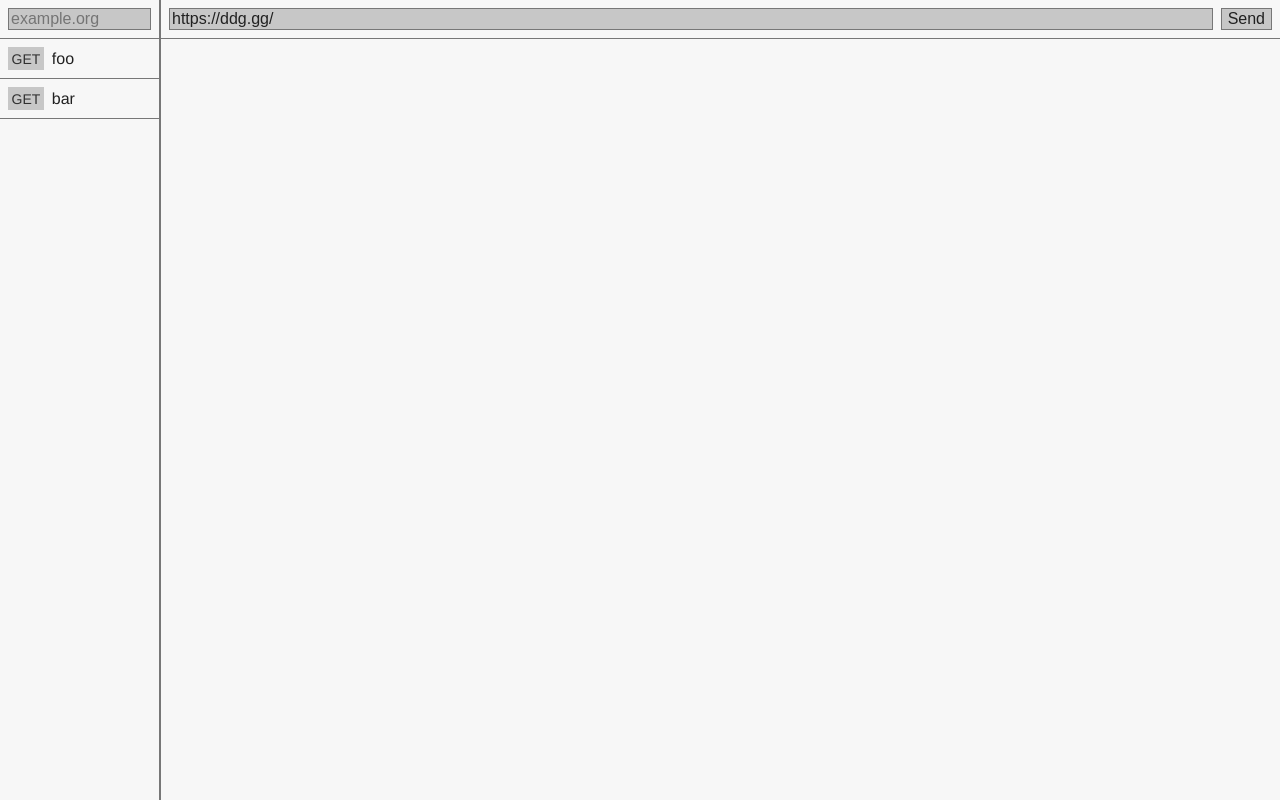
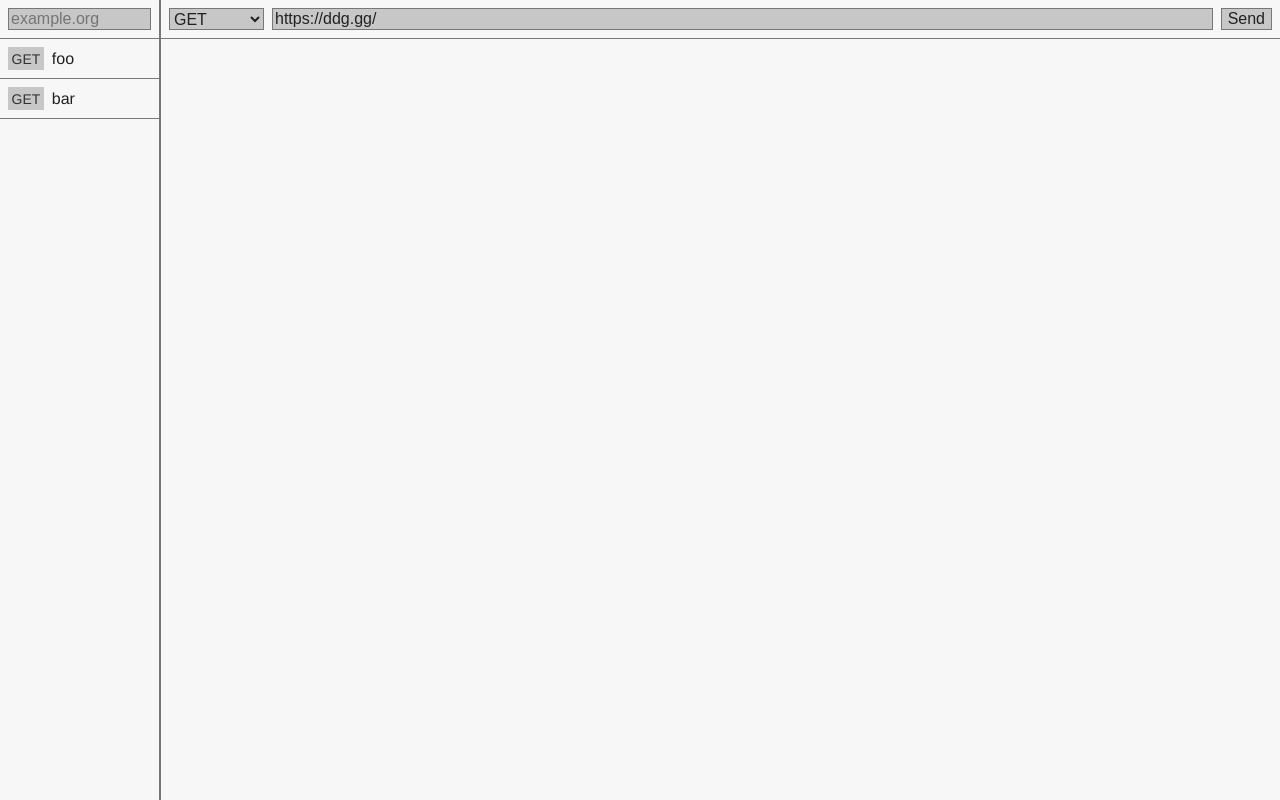
Before and after one commit to eyebrow-fish/starman, a Vue app: page / in a window 1280 px wide. Built offline with nearby package versions, Linux system fonts and the light colour scheme.

Commit message:
method selector

```diff
--- a/public/index.css
+++ b/public/index.css
@@ -40,7 +40,7 @@ html, body {
   }
 }
 
-input, button {
+input, button, select {
   background-color: var(--bg-color-3);
   color: var(--fg-color);
   border: solid 1px var(--border-color);
@@ -48,14 +48,14 @@ input, button {
   outline: none;
 }
 
-input:focus, button:hover {
+input:focus, button:hover, select:hover {
   border-color: var(--accent-color);
 }
 
-button {
+button, select {
   cursor: pointer;
 }
 
-button:hover {
+button:hover, select:hover {
   color: var(--accent-color);
 }
--- /dev/null
+++ b/src/lib/methods.js
@@ -0,0 +1,6 @@
+export default [
+  'GET',
+  'POST',
+  'DELETE',
+  'OPTIONS',
+]
--- a/src/query-editor/QueryEditor.vue
+++ b/src/query-editor/QueryEditor.vue
@@ -1,6 +1,9 @@
 <template>
   <div class="editor">
     <div class="head">
+      <select v-model="queryItem.method">
+        <option v-for="method in methods" :key="method" :value="method" :label="method"/>
+      </select>
       <input type="text" class="url" v-model="queryItem.url" placeholder="https://example.org/">
       <button>Send</button>
     </div>
@@ -9,9 +12,15 @@
 
 <script>
 import {mapState} from 'vuex'
+import methods from '@/lib/methods'
 
 export default {
   name: 'QueryEditor',
+  data() {
+    return {
+      methods,
+    }
+  },
   computed: {
     ...mapState(['queryItems', 'selectedId']),
     queryItem() {
--- a/src/query-list/QueryList.vue
+++ b/src/query-list/QueryList.vue
@@ -18,7 +18,7 @@
 
 <script>
 import QueryItem from '@/query-list/QueryItem'
-import {searchMatch} from '@/util/strings'
+import {searchMatch} from '@/lib/strings'
 import {mapMutations, mapState} from 'vuex'
 
 export default {
```
Also changed, not shown: src/lib/strings.js (renamed from src/util/strings.js).
